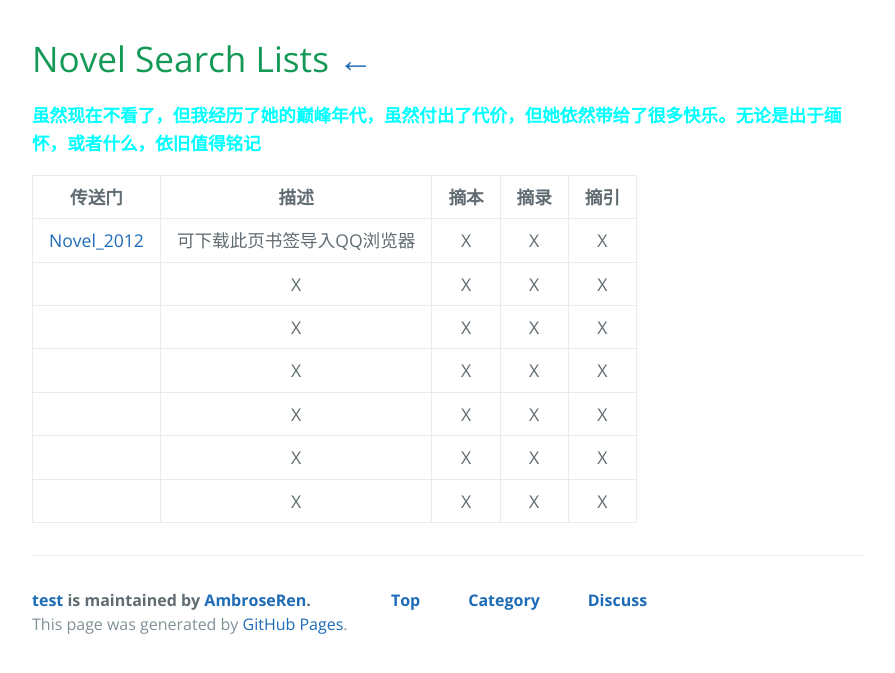
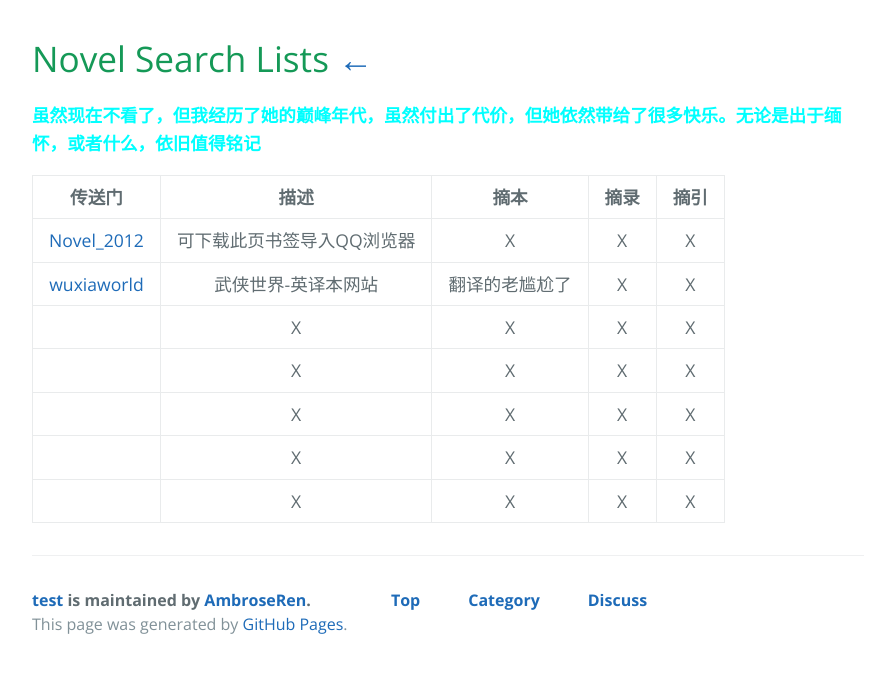
Before and after one commit to AmbroseRen/test, a Jekyll site: the page built from Library/Novel.md, in a window 1280 px wide. Shown: the top 673 px of the page, without its empty margins (192-1087 px from the left). Built offline with Jekyll 4.4.1, drawn with Linux system fonts in a browser that asks for light colours; our own code applies the rules of GitHub Pages for plain Markdown files; the repository's description, which GitHub fills in, is left out.

Commit message:
Update Novel.md

```diff
--- a/Library/Novel.md
+++ b/Library/Novel.md
@@ -5,9 +5,9 @@
 | 传送门 | 描述 | 摘本 | 摘录 | 摘引 |
 |:---:|:---:|:---:|:---:|:---:|
 | [Novel_2012](Novel/Q_bookmarks_2021_5_21.html) | 可下载此页书签导入QQ浏览器 | X | X | X |
+| [wuxiaworld](https://www.wuxiaworld.com/) | 武侠世界-英译本网站 | 翻译的老尴尬了 | X | X |
 | []() | X | X | X | X |
 | []() | X | X | X | X |
 | []() | X | X | X | X |
 | []() | X | X | X | X |
 | []() | X | X | X | X |
-| []() | X | X | X | X |
```
